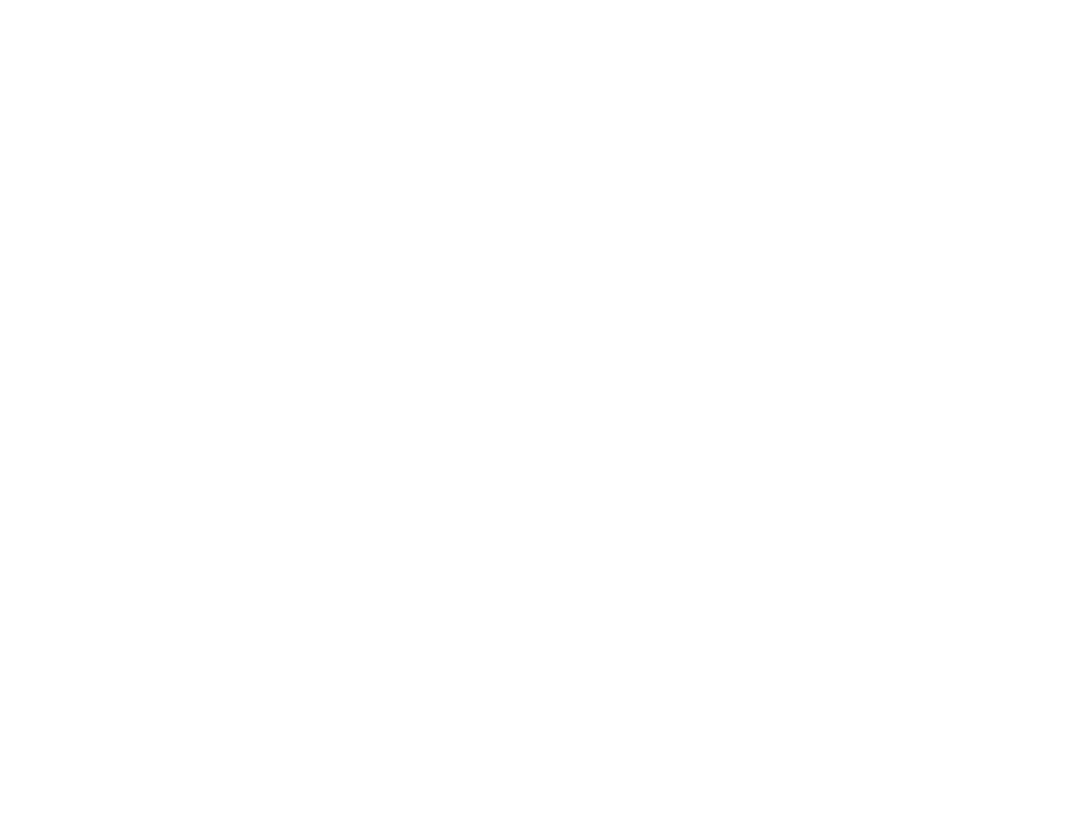
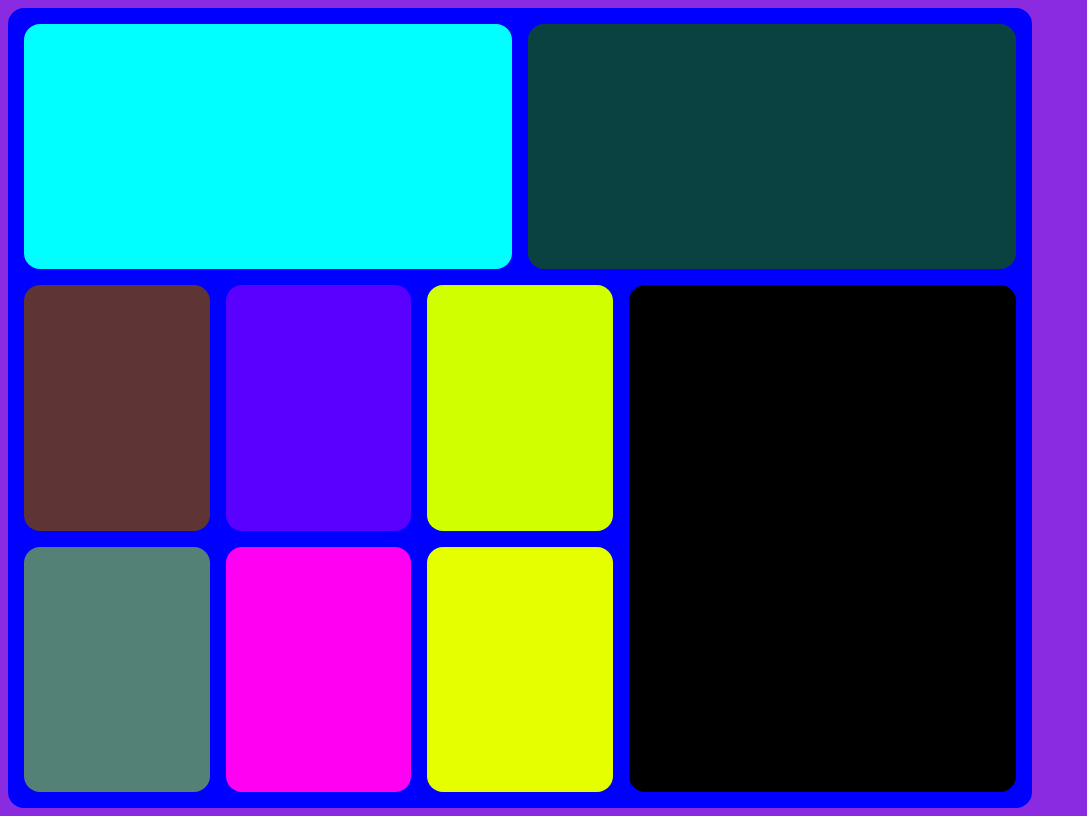
Before and after one commit to Fabianrealp/grid, a plain HTML site: page index.html in a window 1280 px wide. Shown: the whole page, without its empty margins (0-1087 px from the left). Drawn offline with Linux system fonts and the light colour scheme.

Commit message:
grid terminado

```diff
--- a/index.html
+++ b/index.html
@@ -7,6 +7,7 @@
     <title>Document</title>
 </head>
 <body>
+    <div class="padre">
         <div class="container">
             <div class="container-hijos"></div>
             <div class="container-hijos"></div>
@@ -18,5 +19,7 @@
             <div class="container-hijos"></div>
             <div class="container-hijos"></div>
         </div>
+    </div>
+
 </body>
 </html>
--- a/styles.css
+++ b/styles.css
@@ -1,6 +1,184 @@
-*{
+* {
     padding: 0;
     margin: 0;
     box-sizing: border-box;
+}
+
+.padre {
+
+    padding: 0.5rem;
+    background-color: blue;
 
 }
+
+.container {
+
+    display: grid;
+    gap: 1rem;
+    border-radius: 1rem;
+    min-height: 100vh;
+    padding: 1rem;
+    min-width: 100vh;
+
+}
+
+.container-hijos {
+    min-height: 200px;
+
+
+    border-radius: 1rem;
+}
+
+.container-hijos:nth-child(1) {
+    background-color: aqua;
+}
+
+.container-hijos:nth-child(2) {
+    background-color: rgb(10, 66, 66);
+}
+
+.container-hijos:nth-child(3) {
+    background-color: rgb(94, 52, 52);
+}
+
+.container-hijos:nth-child(4) {
+    background-color: rgb(89, 0, 255);
+}
+
+.container-hijos:nth-child(5) {
+    background-color: rgb(208, 255, 0);
+}
+
+.container-hijos:nth-child(6) {
+    background-color: rgb(84, 129, 118);
+}
+
+.container-hijos:nth-child(7) {
+    background-color: rgb(255, 0, 242);
+}
+
+.container-hijos:nth-child(8) {
+    background-color: rgb(229, 255, 0);
+}
+
+.container-hijos:nth-child(9) {
+    background-color: black;
+
+}
+
+@media (min-width: 600px) {
+
+    .container {
+        background-color: red;
+        grid-template-columns: 1fr 1fr;
+        grid-template-rows: 1fr 1fr 1fr 1fr 1fr 1fr 1fr;
+        place-content: center;
+    }
+
+    .container-hijos:nth-child(1) {
+        grid-column: 1/2;
+        grid-row: 1/2;
+    }
+
+    .container-hijos:nth-child(2) {
+        grid-column: 2/3;
+        grid-row: 1/2;
+    }
+
+    .container-hijos:nth-child(3) {
+        grid-column: 1/2;
+        grid-row: 2/3;
+    }
+
+    .container-hijos:nth-child(4) {
+        grid-column: 1/2;
+        grid-row: 3/4;
+    }
+
+    .container-hijos:nth-child(5) {
+        grid-column: 1/2;
+        grid-row: 4/5;
+    }
+
+    .container-hijos:nth-child(6) {
+        grid-column: 1/2;
+        grid-row: 5/6;
+    }
+
+    .container-hijos:nth-child(7) {
+        grid-column: 1/2;
+        grid-row: 6/7;
+    }
+
+    .container-hijos:nth-child(8) {
+        grid-column: 1/2;
+        grid-row: 7/8;
+    }
+
+    .container-hijos:nth-child(9) {
+        grid-column: 2/3;
+        grid-row: 2/8;
+    }
+}
+
+@media (min-width: 900px) {
+    .padre {
+
+        background-color: blueviolet;
+    }
+
+    .container {
+      max-width: 1024px;
+        grid-template-columns: 1fr 1fr 1fr 1fr 1fr 1fr 1fr 1fr 1fr 1fr;
+        grid-template-rows: 1fr 1fr 1fr;
+        background-color: blue;
+
+
+    }
+
+    .container-hijos:nth-child(1) {
+        grid-column: 1/6;
+        grid-row: 1/2;
+    }
+
+    .container-hijos:nth-child(2) {
+        grid-column: 6/11;
+        grid-row: 1/2;
+    }
+
+    .container-hijos:nth-child(3) {
+        grid-column: 1/3;
+        grid-row: 2/3;
+    }
+
+    .container-hijos:nth-child(4) {
+        grid-column: 3/5;
+        grid-row: 2/3;
+    }
+
+    .container-hijos:nth-child(5) {
+        grid-column: 5/7;
+        grid-row: 2/3;
+    }
+
+    .container-hijos:nth-child(6) {
+        grid-column: 1/3;
+        grid-row: 3/4;
+    }
+
+    .container-hijos:nth-child(7) {
+        grid-column: 3/5;
+        grid-row: 3/4;
+    }
+
+    .container-hijos:nth-child(8) {
+        grid-column: 5/7;
+        grid-row: 3/4;
+    }
+
+    .container-hijos:nth-child(9) {
+        grid-column: 7/11;
+        grid-row: 2/4;
+    }
+
+}
```
Lines whose indentation alone changed are shown as unchanged.
